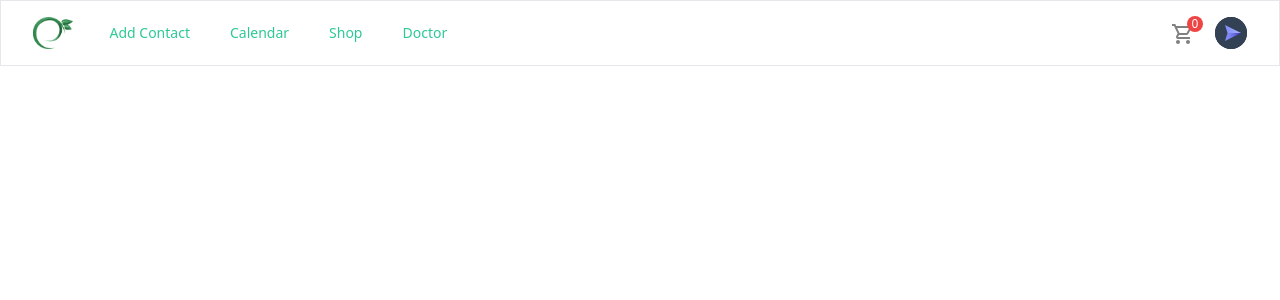
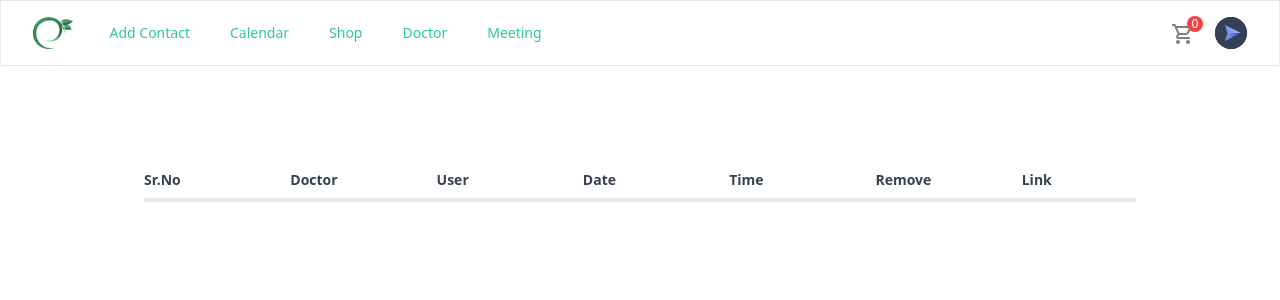
Before and after one commit to leenagupta7/EDoctor-, a React (Vite) app: page /meetinglist in a window 1280 px wide. Shown: the top 300 px of the page. Built offline with nearby package versions, Linux system fonts and the light colour scheme.

Commit message:
done changes

```diff
--- a/src/App.jsx
+++ b/src/App.jsx
@@ -11,6 +11,7 @@ import Cancel from './Pages/Cancel';
 import AddDoctor from './Pages/AddDoctor'
 import DoctorList from './Pages/DoctorList'
 import Doctor from './Pages/Doctor'
+import Meeting from './Pages/Meeting'
 
 const App = () => {
   return (
@@ -29,6 +30,8 @@ const App = () => {
           <Route path="/success" element={<Success/>} ></Route>
           <Route path="/cancel" element={<Cancel/>} ></Route>
           <Route path="/doctor/:id" element = {<Doctor/>}></Route>
+          <Route path="/meetinglist" element = {<Meeting/>}></Route>
+
         </Routes>
       </BrowserRouter>
     </div>
--- a/src/Component/Navbar.jsx
+++ b/src/Component/Navbar.jsx
@@ -42,6 +42,7 @@ function Navbar() {
     try {
       const formData = new FormData();
       formData.append("file", file);
+      formData.append("name",user.name);
       formData.append("userId", user.sub);
       const response = await axios.post(
         `http://localhost:4000/updateProfile`,
@@ -70,8 +71,9 @@ function Navbar() {
   const fetchUserProfile = async () => {
     if (!user) return;
     const userId = user?.sub;
+    const name=user?.name;
     try {
-      const response = await axios.get(`http://localhost:4000/${userId}`);
+      const response = await axios.get(`http://localhost:4000/getProfile/${userId}/${name}`);
       if (response.data.user[0] && response.data.user[0].picture) {
         setUserpic(response.data.user[0].picture);
       }
@@ -94,6 +96,7 @@ function Navbar() {
                 <Link className="text-green-blue hover:bg-white-500 hover:text-green-800 rounded-md px-3 py-2 text-sm font-medium" to='/calendar'>Calendar</Link>
                 <Link className="text-green-blue hover:bg-white-500 hover:text-green-800 rounded-md px-3 py-2 text-sm font-medium" to='/shop'>Shop</Link>
                 <Link className="text-green-blue hover:bg-white-500 hover:text-green-800 rounded-md px-3 py-2 text-sm font-medium" to='/doctorlist'>Doctor</Link>
+                <Link className="text-green-blue hover:bg-white-500 hover:text-green-800 rounded-md px-3 py-2 text-sm font-medium" to='/meetinglist'>Meeting</Link>
               </div>
             </div>
           </div>
--- a/src/Pages/Doctor.jsx
+++ b/src/Pages/Doctor.jsx
@@ -1,6 +1,7 @@
 import React, { useState, useEffect } from 'react'
 import { useParams } from 'react-router-dom';
 import axios from 'axios';
+import { useAuth0 } from '@auth0/auth0-react';
 
 const Doctor = () => {
   const { id } = useParams();
@@ -8,6 +9,7 @@ const Doctor = () => {
   const [showPopup, setShowPopup] = useState(false);
   const [date, setDate] = useState('');
   const [time, setTime] = useState('');
+  const {user} = useAuth0();
   const handleDateChange = (event) => {
     setDate(event.target.value);
   };
@@ -30,10 +32,17 @@ const Doctor = () => {
     }
     fetchData();
   }, [])
-  const handleAddMeeting = () => {
+  const handleAddMeeting = async() => {
     togglePopup();
+    try{
+      const data = await axios.post('http://localhost:4000/handlemeeting',{doctorId:item._id,userId:user.sub,date:date,time:time});
+      console.log(data.data);
+    }catch(err){
+      console.log('error in doctor frotnend',err);
+    }
 
   }
+  console.log(item);
   return (
 
     <div className=" m-24 space-y-12">
--- a/src/Pages/DoctorList.jsx
+++ b/src/Pages/DoctorList.jsx
@@ -22,7 +22,7 @@ const DoctorList = () => {
       <div className="flex justify-center items-center h-screen grid sm:grid-cols-1 md:grid-cols-2 lg:grid-cols-3 gap-4">
         {
           Doctor.map((item, index) => (
-            <Link to={`/doctor/${index}`}><div key={index} className="shadow-md py-12 px-4 flex flex-col items-center w-96 space-y-8 ">
+            <Link key={index} to={`/doctor/${index}`}><div key={index} className="shadow-md py-12 px-4 flex flex-col items-center w-96 space-y-8 ">
               <div className="flex items-center">
                 <img className="rounded-full h-56 w-56" src={item.image} alt="" />
               </div>
--- /dev/null
+++ b/src/Pages/Meeting.jsx
@@ -0,0 +1,58 @@
+import { useAuth0 } from '@auth0/auth0-react';
+import axios from 'axios';
+import React,{useEffect, useState} from 'react'
+import ClearIcon from '@mui/icons-material/Clear';
+
+const Meeting = () => {
+    const [meeting,setMeeting] = useState([]);
+    const {user} = useAuth0();
+
+    const fetchMeeting = async() => {
+        if(user){
+            const userId = user?.sub;
+            try{
+                const data =await axios.get(`http://localhost:4000/getmeeting/${userId} `)
+                setMeeting(data.data.meeting);
+                console.log(data.data.meeting);
+            }catch(err){
+                console.log('error in fetchmeeting frontend');
+            }
+        }
+    }
+    useEffect(()=>{
+        fetchMeeting();
+    },[])
+  return (
+    <div className="mt-24 mx-36">
+    <div className="grid grid-cols-7 gap-8 items-center py-2 text-gray-700 text-sm font-semibold">
+        <p>Sr.No</p>
+        <p>Doctor</p>
+        <p>User</p>
+        <p>Date</p>
+        <p>Time</p>
+        <p>Remove</p>
+        <p>Link</p>
+    </div>
+    <hr className="h-1 bg-gray-200 border-0" />
+    {meeting.map((e,index) => {
+                return (
+                    <div key={index}>
+                        <div className="grid grid-cols-7 gap-8 items-center py-2 text-gray-700 text-sm font-medium">
+                            <p>{`${index+1}`}</p>
+                            <p>{e.doctorname}</p>
+                            <p>{e.patientname}</p>
+                            <p>{e.date.split('T00:00:00.000Z')}</p>
+                            <p>{e.time}</p>
+                            <ClearIcon className="w-4 cursor-pointer" onClick={() => { removebtn(index) }}/>
+                            <button className="bg-blue-400 text-white p-2 rounded-xl">Join</button>
+                        </div>
+                        <hr className="h-1 bg-gray-200 border-0" />
+                    </div>
+                )
+        })}
+
+    </div>
+  )
+}
+
+export default Meeting
```
